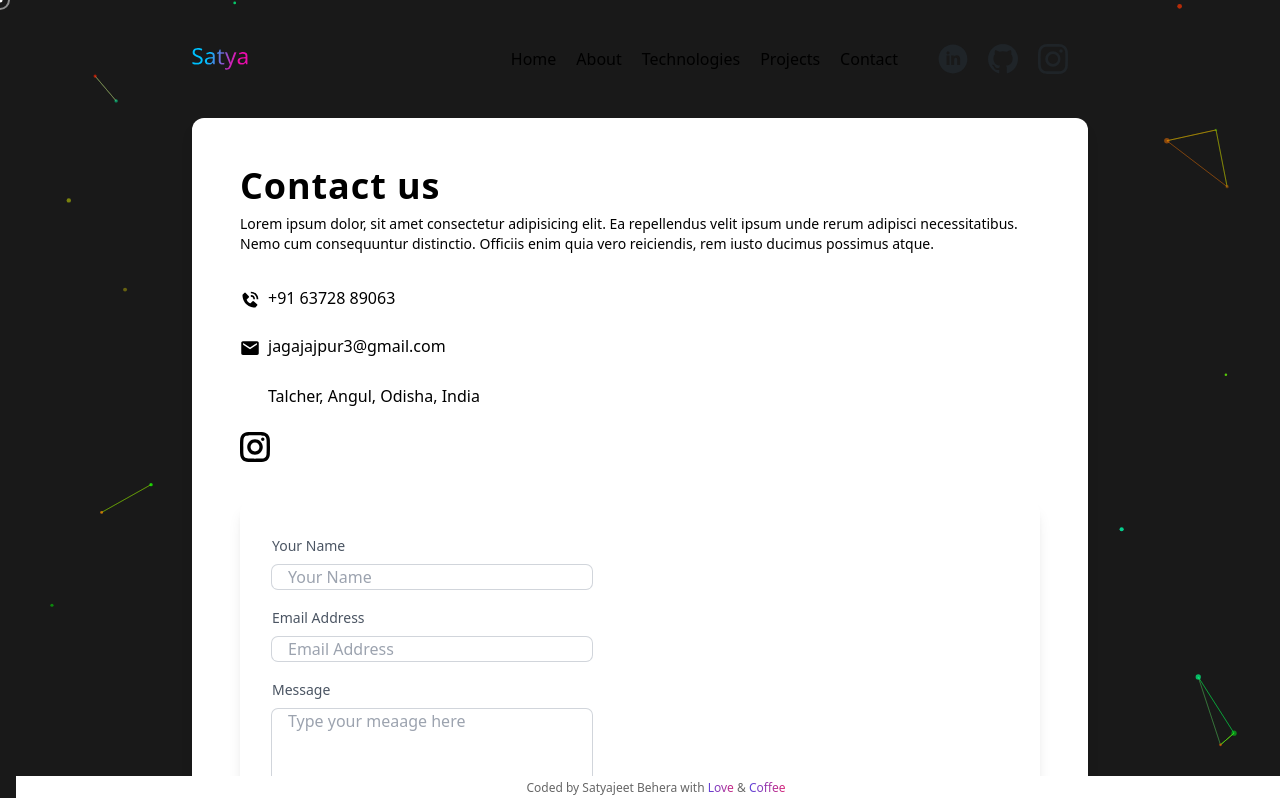
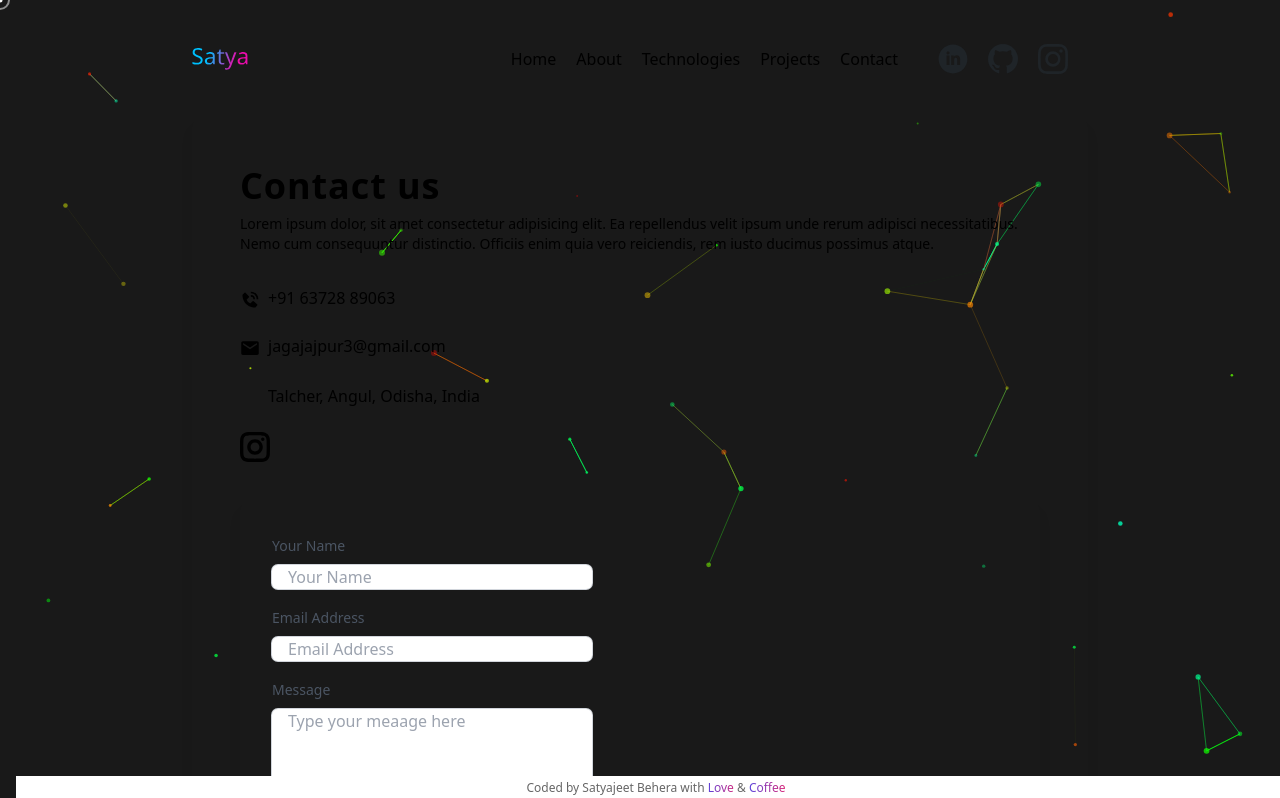
Before and after one commit to SatyajeetBehera1/reactPortfolio, a React (Create React App) app: page /contact in a window 1280 px wide. Shown: the top 798 px of the page. Built offline with nearby package versions, Linux system fonts and the light colour scheme; some icons are missing.

Commit message:
Update Contact.jsx

```diff
--- a/src/Pages/Contact.jsx
+++ b/src/Pages/Contact.jsx
@@ -9,7 +9,7 @@ function Contact() {
   return (
     <main className="antialiased">
       <div className="flex w-full min-h-screen justify-center item-center ">
-        <div className="flex flex-col md:flex-row md:space-x-6 md:space-y-0 space-y-6 bg-white w-full max-w-4xl p-8 rounded-xl shadow-lg text-black sm:p-12">
+        <div className="flex flex-col md:flex-row md:space-x-6 md:space-y-0 space-y-6 bg-transparent w-full max-w-4xl p-8 rounded-xl shadow-lg text-black sm:p-12 mb-10">
           <div className="flex flex-col space-y-8 justify-between">
             <div>
               <h1 className="font-bold text-4xl tracking-wide">Contact us</h1>
```
